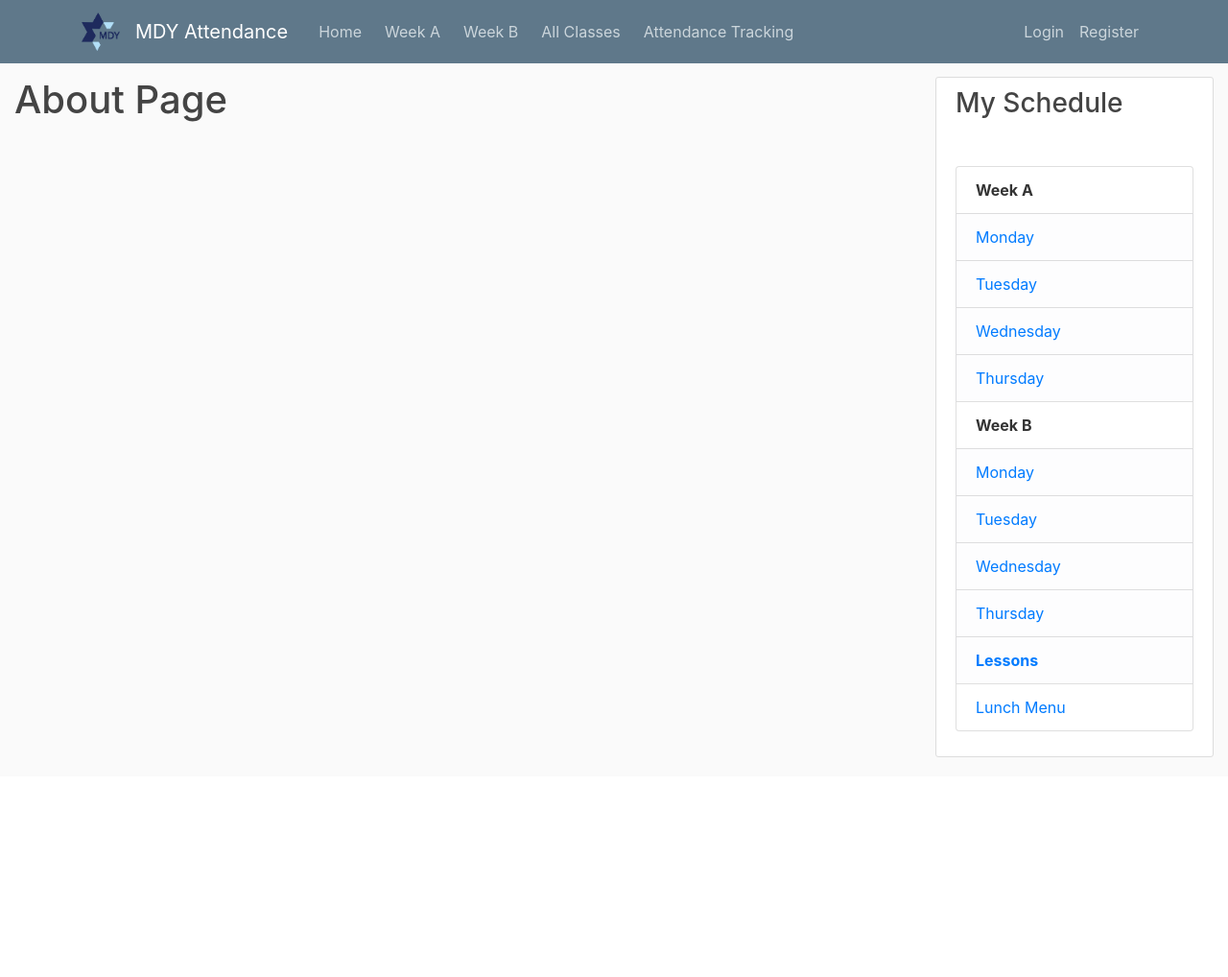
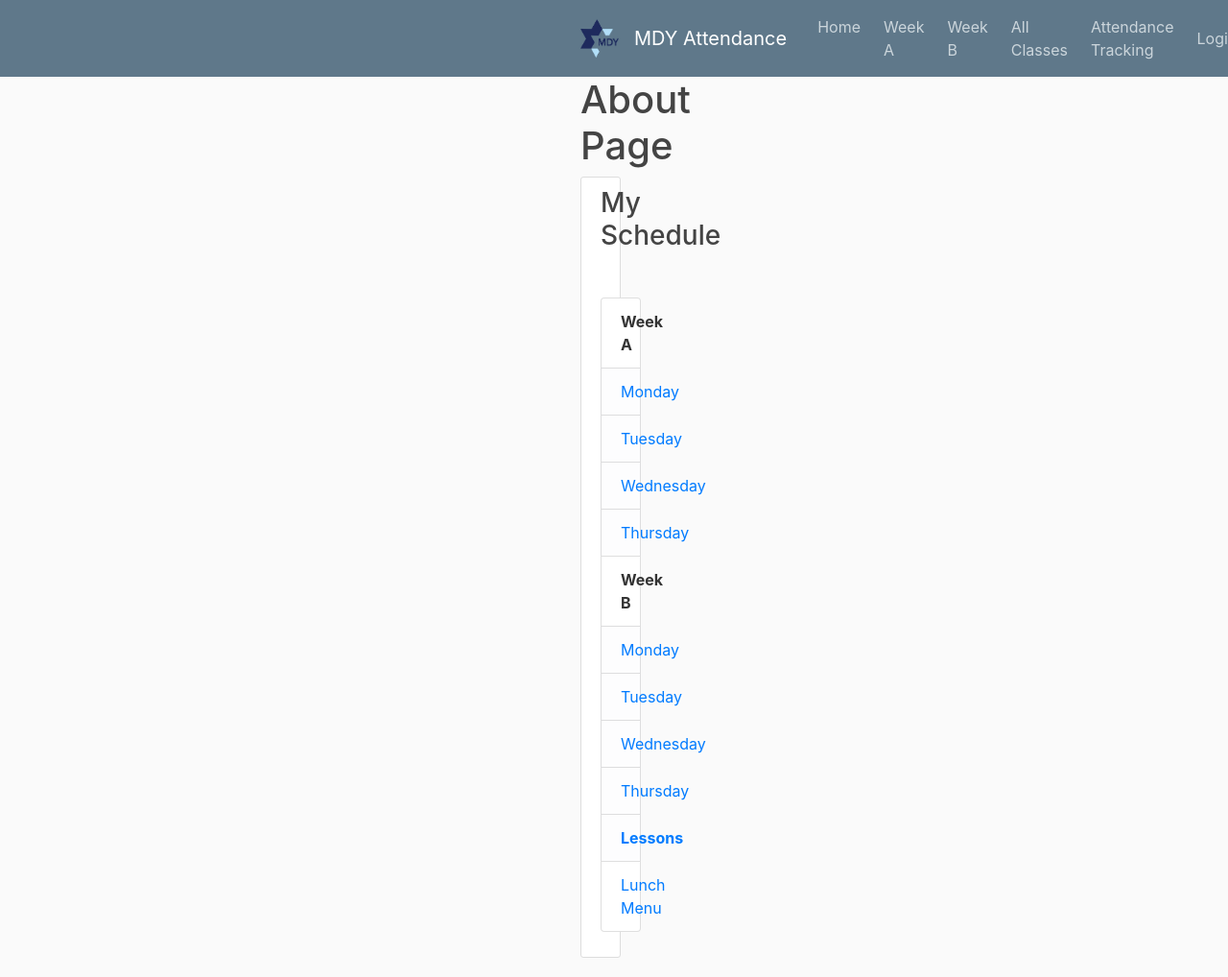
Before and after one commit to rachelf21/school_scheduling_app, a Flask app: page /about in a window 1280 px wide. Shown: the whole page at 96% size. Before the commit the page ends 789 px from the top, so only its background shows below. Run offline with Flask 2, Linux system fonts and the light colour scheme; parts of the project's set-up code (start-up, migrations or seed data) failed here and were passed over; some libraries are stand-ins or nearby versions.

Commit message:
testing container vs container-fluid for mobile device

```diff
--- a/app/static/css/main.css
+++ b/app/static/css/main.css
@@ -96,3 +96,27 @@ a.article-title:hover {
 .account-heading {
   font-size: 2.5rem;
 }
+
+@media (min-width: 400px) {
+  .container {
+    width: 100px;
+  }
+}
+
+/* @media (min-width: 568px) {
+  .container {
+    width: 560px;
+  }
+}
+
+@media (min-width: 992px) {
+  .container {
+    width: 970px;
+  }
+}
+
+@media (min-width: 1200px) {
+  .container {
+    width: 1170px;
+  }
+} */
--- a/app/templates/base.html
+++ b/app/templates/base.html
@@ -57,7 +57,7 @@
         </div>
       </nav>
     </header>
-    <main role="main" class="container-fluid">
+    <main role="main" class="container">
       <!--style="margin: 0 auto; width: 75% !important"-->
       <div class="row">
         <div class="col-md-9" style="border: 0px solid red;">
```
